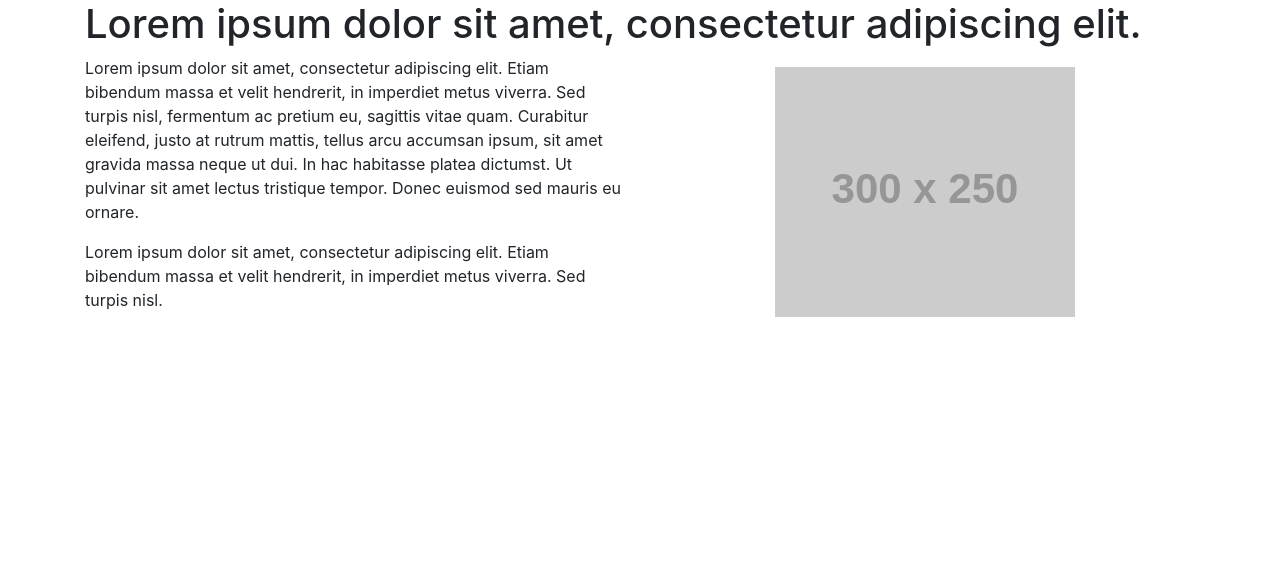
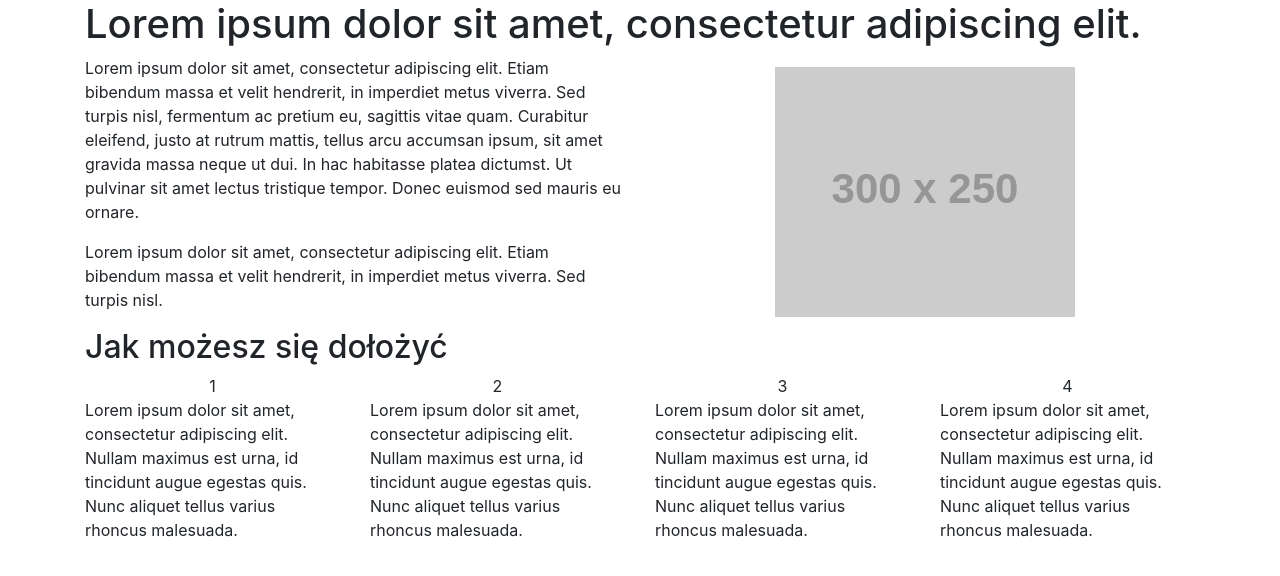
Before and after one commit to SztefkoKamil/ArtGroup-task, a website built with webpack: page src/index.html in a window 1280 px wide. Built offline with nearby package versions, Linux system fonts and the light colour scheme; placeholder pictures from the web are drawn by us.

Commit message:
Add how-to-help structure with content

```diff
--- a/src/index.html
+++ b/src/index.html
@@ -36,7 +36,53 @@
   </header>
 
   <section class="how-to-help">
+    <div class="container">
 
+      <div class="row">
+        <div class="col-12 col-md-12">
+          <h2 class="center">Jak możesz się dołożyć</h2>
+        </div>
+      </div>
+
+      <div class="row">
+        <div class="col-12 col-md-3">
+          <div class="d-flex justify-content-center align-items-center">
+            <span>1</span>
+          </div>
+          <div>
+            <p>Lorem ipsum dolor sit amet, consectetur adipiscing elit. Nullam maximus est urna, id tincidunt augue egestas quis. Nunc aliquet tellus varius rhoncus malesuada.</p>
+          </div>
+        </div>
+
+        <div class="col-12 col-md-3">
+          <div class="d-flex justify-content-center align-items-center">
+            <span>2</span>
+          </div>
+          <div>
+            <p>Lorem ipsum dolor sit amet, consectetur adipiscing elit. Nullam maximus est urna, id tincidunt augue egestas quis. Nunc aliquet tellus varius rhoncus malesuada.</p>
+          </div>
+        </div>
+
+        <div class="col-12 col-md-3">
+          <div class="d-flex justify-content-center align-items-center">
+            <span>3</span>
+          </div>
+          <div>
+            <p>Lorem ipsum dolor sit amet, consectetur adipiscing elit. Nullam maximus est urna, id tincidunt augue egestas quis. Nunc aliquet tellus varius rhoncus malesuada.</p>
+          </div>
+        </div>
+
+        <div class="col-12 col-md-3">
+          <div class="d-flex justify-content-center align-items-center">
+            <span>4</span>
+          </div>
+          <div>
+            <p>Lorem ipsum dolor sit amet, consectetur adipiscing elit. Nullam maximus est urna, id tincidunt augue egestas quis. Nunc aliquet tellus varius rhoncus malesuada.</p>
+          </div>
+        </div>
+      </div>
+
+    </div>
   </section>
 
   <section class="form">
```
